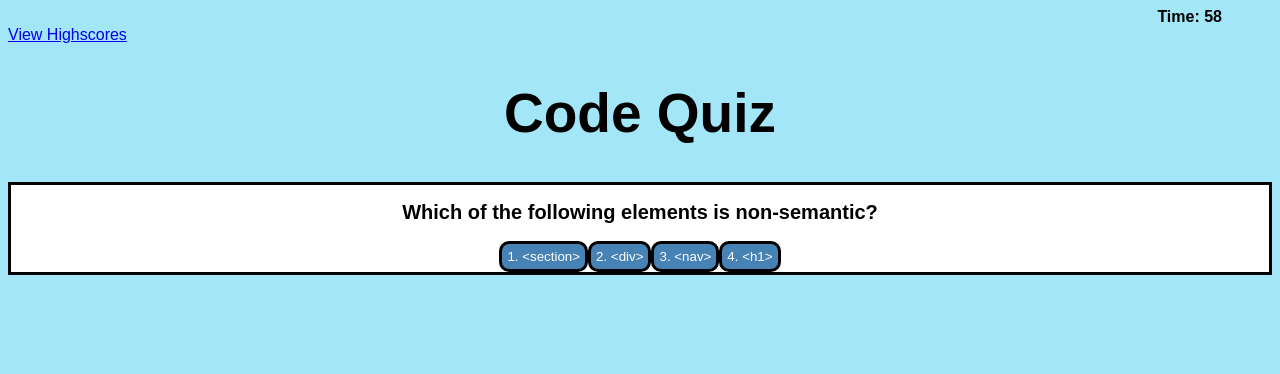
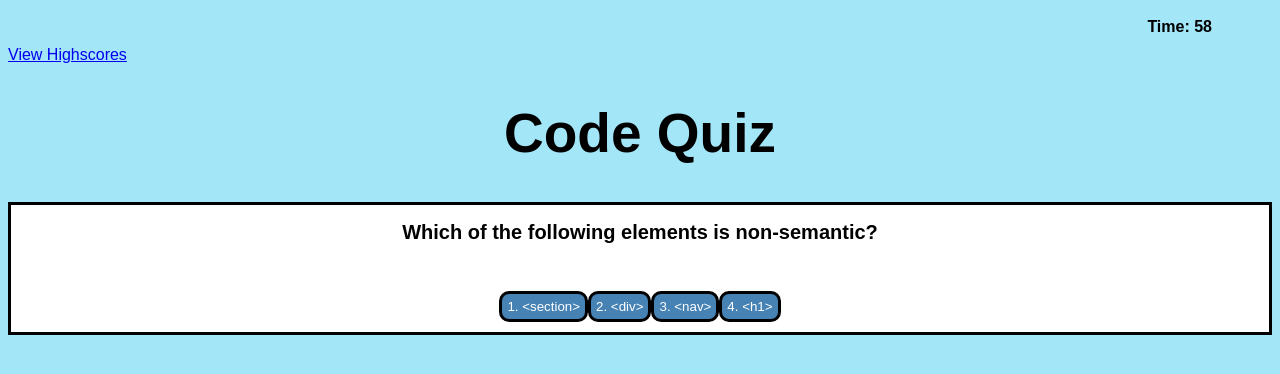
Before and after one commit to JG-77/Timed-Code-QuizJG, a plain HTML site: page index.html in a window 1280 px wide. Both pictures are taken after a click on the button "Start". Drawn offline with Linux system fonts and the light colour scheme.

Commit message:
CSS and html editing for page 'polishing.'

```diff
--- a/index.html
+++ b/index.html
@@ -9,11 +9,11 @@
 </head>
 
 <body>
-    <!--Header to display time left-->
+    <!--Header to display time left and highscores link-->
     <header>
         <nav>
             <div id="timer">Time:</div>
-            <a href="#" id="viewhs">View Highscores</a>
+            <a href="#link" id="viewhs">View Highscores</a>
         </nav>
         <h1 id="heading">Code Quiz</h1>
     </header>
@@ -24,7 +24,7 @@
     </section>
     <section id="quiz" class="no-display">
        <h2 id="question"></h2>
-       <span id="right-wrong"></span>
+       <div id="right-wrong"></div>
        <div id="choice"></div>
     </section>
     <section id="scoreboard" class="no-display">
@@ -36,11 +36,11 @@
 
     <section id="highscore" class="no-display">
         <h2>Highscores</h2>
-        <span id="history"></span>
+        <div id="history"></div>
         <button id="back">Go Back</button>
         <button id="clear">Clear Highscore</button>
     </section>
-
+    <section class="no-display" id="link"></section>
     <script src="script.js"></script>
 </body>
 </html>
--- a/script.js
+++ b/script.js
@@ -149,7 +149,6 @@ function saveInitials () {
     }
 }
 
-
 //event listener when clicking "clear highscore" button
 clearScore.addEventListener("click", clear);
 
--- a/style.css
+++ b/style.css
@@ -42,3 +42,8 @@ button {
     border-radius: 10px;
     border: solid black;
 }
+
+div {
+    font-weight: bold;
+    padding: 10px;
+}
```
